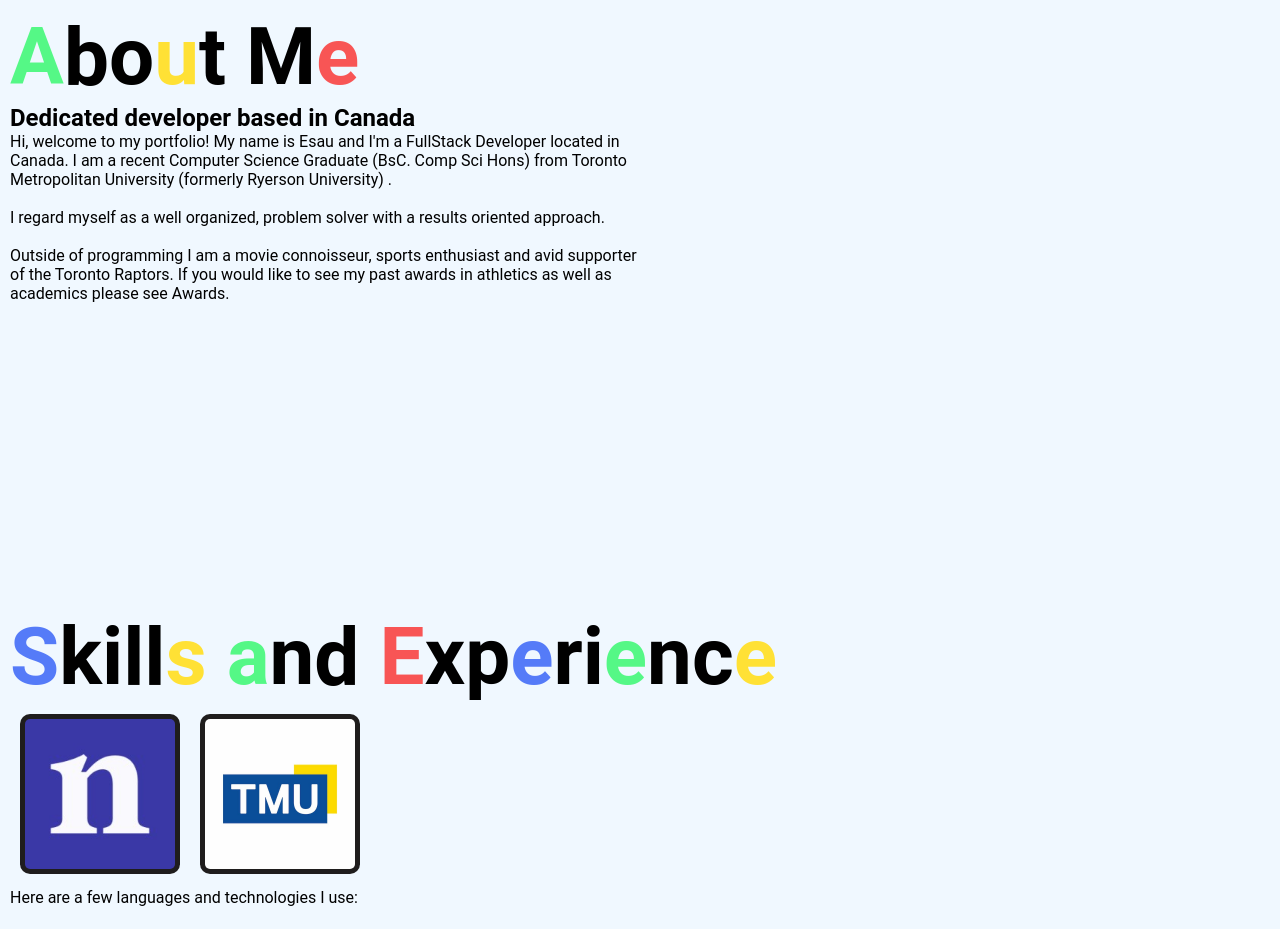
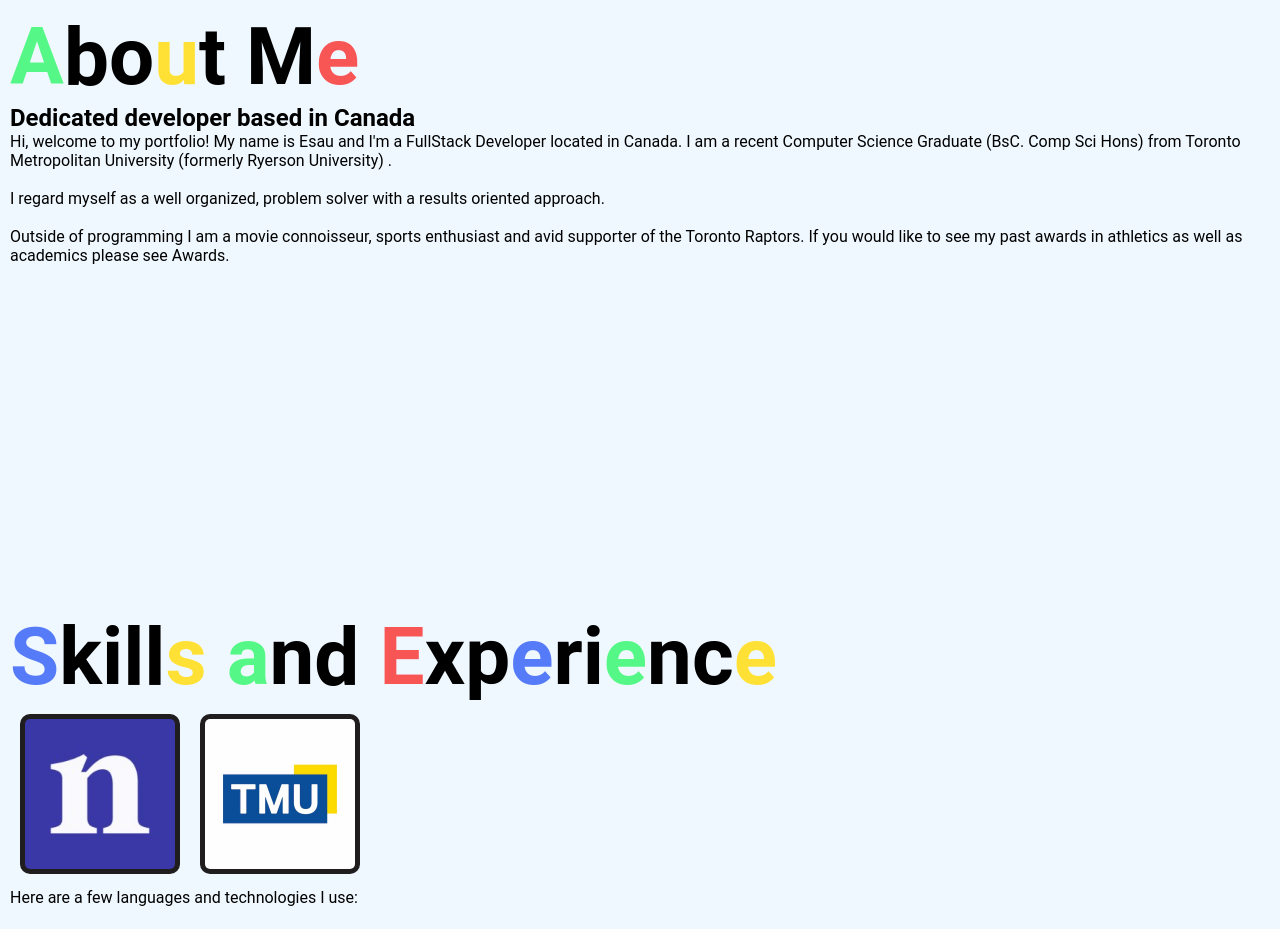
Before and after one commit to codehoover/personal_webpage, a Next.js app: page / in a window 1280 px wide. Shown: the part 840-1769 px from the top of the page. Built offline with nearby package versions, Linux system fonts and the light colour scheme.

Commit message:
sizing issue

```diff
--- a/src/pages/main.js
+++ b/src/pages/main.js
@@ -86,7 +86,7 @@ export default function Main() {
 
                     <div className="aboutme_body">
                         <h2>Dedicated developer based in Canada</h2>
-                        <p className="bio">
+                        <p>
                             Hi, welcome to my portfolio! My name is Esau and I'm a FullStack Developer located in Canada. I am a recent Computer Science Graduate (BsC. Comp Sci Hons) from Toronto Metropolitan University (formerly Ryerson University) .<br/><br/>
 
                             I regard myself as a well organized, problem solver with a results oriented approach.<br/><br/>
--- a/src/styles/main.css
+++ b/src/styles/main.css
@@ -24,6 +24,9 @@ html{
         font-size: 0.7em;
     }
 
+}
+.aboutme_body{
+    width: 100%;
 }
 #resume{
     position: relative;
@@ -456,12 +459,6 @@ bold{
     display: flex;
 }
 
-.bio{
-    display: inline-block;
-    width: 40em;
-
-}
-
 .footer{
     font-size: 12px;
     text-align: center;
```
